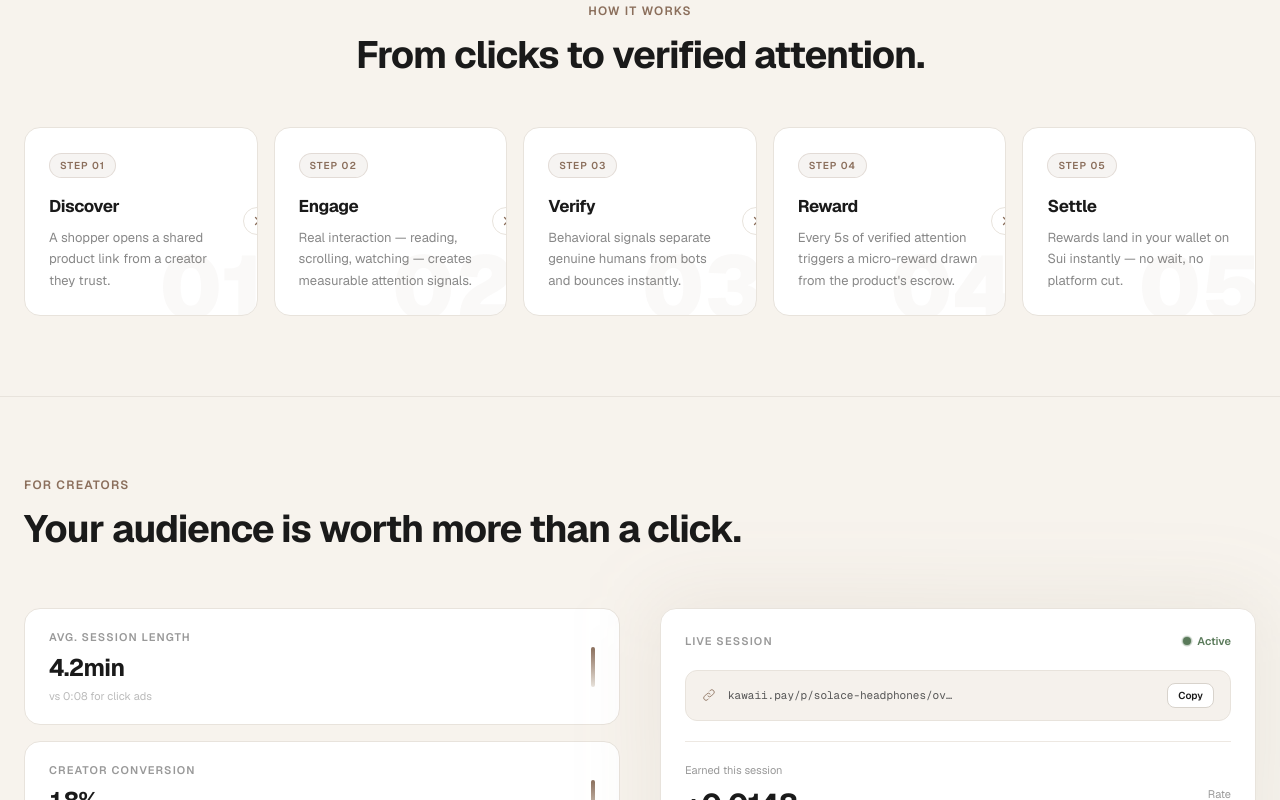
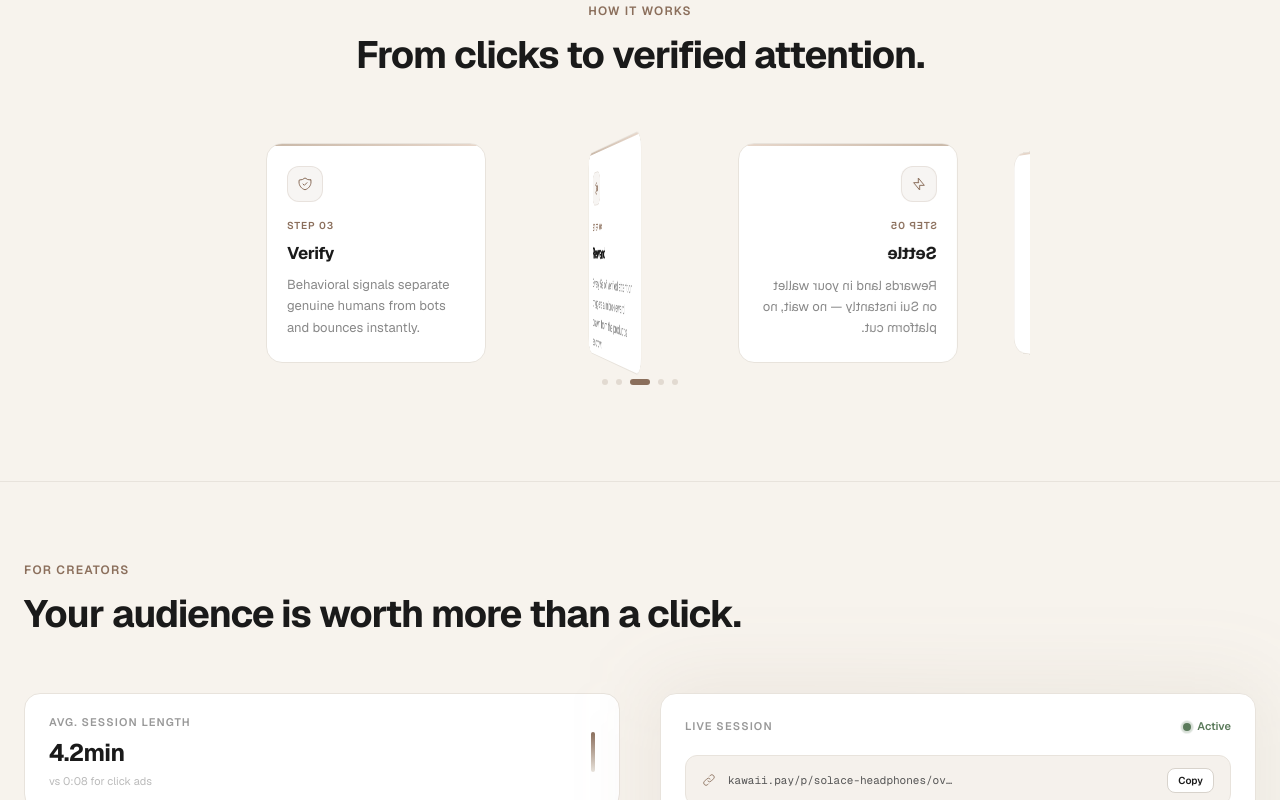
Before and after one commit to dumprahul/kawaipay, a Next.js app: page / in a window 1280 px wide. Shown: the part 1740-2540 px from the top of the page. Built offline with nearby package versions, Linux system fonts and the light colour scheme.

Commit message:
feat: fix hero product image + replace HowItWorks with React Bits carousel
- LandingHero: swap clothing image for headphones (Unsplash)
- Vendor Carousel component from React Bits (framer-motion, no react-icons)
- HowItWorks: use Carousel with 5 step cards, brown palette, autoplay

```diff
--- a/app/landing/HowItWorks.tsx
+++ b/app/landing/HowItWorks.tsx
@@ -3,82 +3,67 @@
 import { useRef } from "react";
 import { motion, useInView } from "framer-motion";
 import BlurText from "@/components/ui/BlurText";
+import Carousel from "@/components/ui/Carousel";
+import type { CarouselItem } from "@/components/ui/Carousel";
 
-const STEPS = [
+const STEPS: CarouselItem[] = [
   {
-    num: "01",
+    id: 1,
     title: "Discover",
-    body: "A shopper opens a shared product link from a creator they trust.",
+    description: "A shopper opens a shared product link from a creator they trust.",
+    icon: (
+      <svg className="w-4 h-4" fill="none" stroke="#8b6f5c" viewBox="0 0 24 24">
+        <path strokeLinecap="round" strokeLinejoin="round" strokeWidth={1.5} d="M21 21l-4.35-4.35M17 11A6 6 0 111 11a6 6 0 0116 0z" />
+      </svg>
+    ),
   },
   {
-    num: "02",
+    id: 2,
     title: "Engage",
-    body: "Real interaction — reading, scrolling, watching — creates measurable attention signals.",
+    description: "Real interaction — reading, scrolling, watching — creates measurable attention signals.",
+    icon: (
+      <svg className="w-4 h-4" fill="none" stroke="#8b6f5c" viewBox="0 0 24 24">
+        <path strokeLinecap="round" strokeLinejoin="round" strokeWidth={1.5} d="M15 12a3 3 0 11-6 0 3 3 0 016 0zM2.458 12C3.732 7.943 7.523 5 12 5c4.477 0 8.268 2.943 9.542 7-1.274 4.057-5.065 7-9.542 7-4.477 0-8.268-2.943-9.542-7z" />
+      </svg>
+    ),
   },
   {
-    num: "03",
+    id: 3,
     title: "Verify",
-    body: "Behavioral signals separate genuine humans from bots and bounces instantly.",
+    description: "Behavioral signals separate genuine humans from bots and bounces instantly.",
+    icon: (
+      <svg className="w-4 h-4" fill="none" stroke="#8b6f5c" viewBox="0 0 24 24">
+        <path strokeLinecap="round" strokeLinejoin="round" strokeWidth={1.5} d="M9 12l2 2 4-4m5.618-4.016A11.955 11.955 0 0112 2.944a11.955 11.955 0 01-8.618 3.04A12.02 12.02 0 003 9c0 5.591 3.824 10.29 9 11.622 5.176-1.332 9-6.03 9-11.622 0-1.042-.133-2.052-.382-3.016z" />
+      </svg>
+    ),
   },
   {
-    num: "04",
+    id: 4,
     title: "Reward",
-    body: "Every 5s of verified attention triggers a micro-reward drawn from the product's escrow.",
+    description: "Every 5s of verified attention triggers a micro-reward drawn from the product's escrow.",
+    icon: (
+      <svg className="w-4 h-4" fill="none" stroke="#8b6f5c" viewBox="0 0 24 24">
+        <path strokeLinecap="round" strokeLinejoin="round" strokeWidth={1.5} d="M12 8c-1.657 0-3 .895-3 2s1.343 2 3 2 3 .895 3 2-1.343 2-3 2m0-8c1.11 0 2.08.402 2.599 1M12 8V7m0 1v8m0 0v1m0-1c-1.11 0-2.08-.402-2.599-1M21 12a9 9 0 11-18 0 9 9 0 0118 0z" />
+      </svg>
+    ),
   },
   {
-    num: "05",
+    id: 5,
     title: "Settle",
-    body: "Rewards land in your wallet on Sui instantly — no wait, no platform cut.",
+    description: "Rewards land in your wallet on Sui instantly — no wait, no platform cut.",
+    icon: (
+      <svg className="w-4 h-4" fill="none" stroke="#8b6f5c" viewBox="0 0 24 24">
+        <path strokeLinecap="round" strokeLinejoin="round" strokeWidth={1.5} d="M13 10V3L4 14h7v7l9-11h-7z" />
+      </svg>
+    ),
   },
 ];
-
-function StepCard({ step, index }: { step: typeof STEPS[0]; index: number }) {
-  const ref = useRef(null);
-  const inView = useInView(ref, { once: true, margin: "-40px" });
-
-  return (
-    <motion.div
-      ref={ref}
-      initial={{ opacity: 0, y: 32 }}
-      animate={inView ? { opacity: 1, y: 0 } : {}}
-      transition={{ duration: 0.6, delay: index * 0.1, ease: [0.22, 1, 0.36, 1] }}
-      className="group relative bg-white border border-[#E8E3DC] rounded-2xl p-6 overflow-hidden
-                 hover:-translate-y-1 hover:shadow-[0_12px_36px_-8px_rgba(139,111,92,0.15)]
-                 hover:border-[#c9b8a8] transition-all duration-300"
-    >
-      {/* Large watermark number */}
-      <span
-        className="absolute -right-2 -bottom-4 text-[88px] font-black leading-none select-none pointer-events-none transition-opacity duration-300 opacity-[0.04] group-hover:opacity-[0.07]"
-        style={{ color: "#8b6f5c" }}
-      >
-        {step.num}
-      </span>
-
-      {/* Step pill */}
-      <span className="inline-block text-[10px] font-semibold uppercase tracking-widest px-2.5 py-1 rounded-full border bg-[#8b6f5c14] text-[#8b6f5c] border-[#8b6f5c30] mb-4">
-        Step {step.num}
-      </span>
-
-      <h3 className="text-[17px] font-bold text-[#1a1a1a] mb-2 tracking-tight">{step.title}</h3>
-      <p className="text-[13px] text-[#888] leading-relaxed">{step.body}</p>
-
-      {/* Connector arrow — hidden on last card */}
-      {index < STEPS.length - 1 && (
-        <div className="hidden md:flex absolute -right-3.5 top-1/2 -translate-y-1/2 z-10
-                        w-7 h-7 rounded-full bg-white border border-[#E8E3DC] items-center justify-center
-                        group-hover:border-[#c9b8a8] transition-colors duration-300">
-          <svg className="w-3 h-3 text-[#8b6f5c]" fill="none" stroke="currentColor" viewBox="0 0 24 24">
-            <path strokeLinecap="round" strokeLinejoin="round" strokeWidth={2.5} d="M9 5l7 7-7 7" />
-          </svg>
-        </div>
-      )}
-    </motion.div>
-  );
-}
 
 export default function HowItWorks() {
   const headRef = useRef(null);
   const inView = useInView(headRef, { once: true, margin: "-60px" });
+  const carouselRef = useRef(null);
+  const carouselInView = useInView(carouselRef, { once: true, margin: "-40px" });
 
   return (
     <section id="how-it-works" className="max-w-7xl mx-auto px-6 py-20 border-t border-[#E8E3DC]">
@@ -103,19 +88,24 @@ export default function HowItWorks() {
         </div>
       </div>
 
-      {/* Desktop: 5-column grid */}
-      <div className="hidden md:grid md:grid-cols-5 gap-4">
-        {STEPS.map((step, i) => (
-          <StepCard key={step.num} step={step} index={i} />
-        ))}
-      </div>
-
-      {/* Mobile: vertical stack */}
-      <div className="flex flex-col gap-3 md:hidden">
-        {STEPS.map((step, i) => (
-          <StepCard key={step.num} step={step} index={i} />
-        ))}
-      </div>
+      {/* Carousel — wide container, 3 cards visible */}
+      <motion.div
+        ref={carouselRef}
+        initial={{ opacity: 0, y: 32 }}
+        animate={carouselInView ? { opacity: 1, y: 0 } : {}}
+        transition={{ duration: 0.65, ease: [0.22, 1, 0.36, 1] }}
+        className="flex justify-center"
+      >
+        <Carousel
+          items={STEPS}
+          baseWidth={780}
+          cardWidth={220}
+          autoplay
+          autoplayDelay={2800}
+          pauseOnHover
+          loop
+        />
+      </motion.div>
     </section>
   );
 }
--- a/app/landing/LandingHero.tsx
+++ b/app/landing/LandingHero.tsx
@@ -7,7 +7,7 @@ function HeroVisual() {
       <div className="rounded-3xl overflow-hidden border border-[#E0DAD2] shadow-xl bg-white">
         <div className="relative" style={{ height: 380 }}>
           <img
-            src="https://images.unsplash.com/photo-1490481651871-ab68de25d43d?w=800&q=80"
+            src="https://images.unsplash.com/photo-1505740420928-5e560c06d30e?w=800&q=80"
             alt="Products"
             className="w-full h-full object-cover"
           />
--- /dev/null
+++ b/components/ui/Carousel.tsx
@@ -0,0 +1,239 @@
+"use client";
+
+import { useEffect, useMemo, useRef, useState } from "react";
+import { motion, useMotionValue, useTransform, type Transition } from "framer-motion";
+
+export interface CarouselItem {
+  id: number;
+  title: string;
+  description: string;
+  icon: React.ReactNode;
+}
+
+const DRAG_BUFFER = 0;
+const VELOCITY_THRESHOLD = 500;
+const GAP = 16;
+const SPRING_OPTIONS: Transition = { type: "spring", stiffness: 300, damping: 30 };
+
+function CarouselCard({
+  item,
+  index,
+  itemWidth,
+  round,
+  trackItemOffset,
+  x,
+  transition,
+}: {
+  item: CarouselItem;
+  index: number;
+  itemWidth: number;
+  round: boolean;
+  trackItemOffset: number;
+  x: ReturnType<typeof useMotionValue<number>>;
+  transition: Transition;
+}) {
+  const range = [
+    -(index + 1) * trackItemOffset,
+    -index * trackItemOffset,
+    -(index - 1) * trackItemOffset,
+  ];
+  const rotateY = useTransform(x, range, [90, 0, -90], { clamp: false });
+
+  return (
+    <motion.div
+      className={`relative shrink-0 flex flex-col overflow-hidden cursor-grab active:cursor-grabbing ${
+        round
+          ? "items-center justify-center text-center"
+          : "items-start justify-between bg-white border border-[#E8E3DC] rounded-[16px]"
+      }`}
+      style={{
+        width: itemWidth,
+        height: round ? itemWidth : 220,
+        rotateY,
+        ...(round && { borderRadius: "50%" }),
+      }}
+      transition={transition}
+    >
+      {!round && (
+        <>
+          {/* Top accent bar */}
+          <div className="h-0.5 w-full bg-gradient-to-r from-[#c9b8a8] to-[#e8d8cc] shrink-0" />
+          <div className="p-5 flex flex-col flex-1">
+            {/* Step icon */}
+            <div className="w-9 h-9 rounded-xl bg-[#8b6f5c12] border border-[#8b6f5c25] flex items-center justify-center mb-4 shrink-0">
+              {item.icon}
+            </div>
+            {/* Step number watermark */}
+            <div className="flex-1 flex flex-col justify-between">
+              <div>
+                <p className="text-[10px] font-semibold uppercase tracking-widest text-[#8b6f5c] mb-2">
+                  Step {String(item.id).padStart(2, "0")}
+                </p>
+                <h3 className="text-[17px] font-bold text-[#1a1a1a] mb-2 tracking-tight">{item.title}</h3>
+                <p className="text-[13px] text-[#888] leading-relaxed">{item.description}</p>
+              </div>
+            </div>
+          </div>
+        </>
+      )}
+    </motion.div>
+  );
+}
+
+export default function Carousel({
+  items,
+  baseWidth = 300,
+  autoplay = false,
+  autoplayDelay = 3000,
+  pauseOnHover = false,
+  loop = false,
+  round = false,
+  cardWidth = 0,
+}: {
+  items: CarouselItem[];
+  baseWidth?: number;
+  autoplay?: boolean;
+  autoplayDelay?: number;
+  pauseOnHover?: boolean;
+  loop?: boolean;
+  round?: boolean;
+  cardWidth?: number;
+}) {
+  const containerPadding = 16;
+  // If cardWidth is provided, use it; otherwise fill the container
+  const itemWidth = cardWidth > 0 ? cardWidth : baseWidth - containerPadding * 2;
+  const trackItemOffset = itemWidth + GAP;
+
+  const itemsForRender = useMemo(() => {
+    if (!loop) return items;
+    if (items.length === 0) return [];
+    return [items[items.length - 1], ...items, items[0]];
+  }, [items, loop]);
+
+  const [position, setPosition] = useState(loop ? 1 : 0);
+  const x = useMotionValue(0);
+  const [isHovered, setIsHovered] = useState(false);
+  const [isJumping, setIsJumping] = useState(false);
+  const [isAnimating, setIsAnimating] = useState(false);
+
+  const containerRef = useRef<HTMLDivElement>(null);
+
+  useEffect(() => {
+    if (!pauseOnHover || !containerRef.current) return;
+    const el = containerRef.current;
+    const enter = () => setIsHovered(true);
+    const leave = () => setIsHovered(false);
+    el.addEventListener("mouseenter", enter);
+    el.addEventListener("mouseleave", leave);
+    return () => { el.removeEventListener("mouseenter", enter); el.removeEventListener("mouseleave", leave); };
+  }, [pauseOnHover]);
+
+  useEffect(() => {
+    if (!autoplay || itemsForRender.length <= 1) return;
+    if (pauseOnHover && isHovered) return;
+    const timer = setInterval(() => {
+      setPosition((prev) => Math.min(prev + 1, itemsForRender.length - 1));
+    }, autoplayDelay);
+    return () => clearInterval(timer);
+  }, [autoplay, autoplayDelay, isHovered, pauseOnHover, itemsForRender.length]);
+
+  useEffect(() => {
+    const start = loop ? 1 : 0;
+    setPosition(start);
+    x.set(-start * trackItemOffset);
+  }, [items.length, loop, trackItemOffset, x]);
+
+  const effectiveTransition = isJumping ? { duration: 0 } : SPRING_OPTIONS;
+
+  const handleAnimationComplete = () => {
+    if (!loop || itemsForRender.length <= 1) { setIsAnimating(false); return; }
+    const lastClone = itemsForRender.length - 1;
+    if (position === lastClone) {
+      setIsJumping(true);
+      setPosition(1); x.set(-1 * trackItemOffset);
+      requestAnimationFrame(() => { setIsJumping(false); setIsAnimating(false); });
+      return;
+    }
+    if (position === 0) {
+      setIsJumping(true);
+      const t = items.length; setPosition(t); x.set(-t * trackItemOffset);
+      requestAnimationFrame(() => { setIsJumping(false); setIsAnimating(false); });
+      return;
+    }
+    setIsAnimating(false);
+  };
+
+  const handleDragEnd = (_: unknown, info: { offset: { x: number }; velocity: { x: number } }) => {
+    const { offset, velocity } = info;
+    const dir =
+      offset.x < -DRAG_BUFFER || velocity.x < -VELOCITY_THRESHOLD ? 1
+      : offset.x > DRAG_BUFFER || velocity.x > VELOCITY_THRESHOLD ? -1
+      : 0;
+    if (dir === 0) return;
+    setPosition((prev) => Math.max(0, Math.min(prev + dir, itemsForRender.length - 1)));
+  };
+
+  const dragProps = loop ? {} : {
+    dragConstraints: { left: -trackItemOffset * Math.max(itemsForRender.length - 1, 0), right: 0 },
+  };
+
+  const activeIndex = items.length === 0 ? 0
+    : loop ? (position - 1 + items.length) % items.length
+    : Math.min(position, items.length - 1);
+
+  return (
+    <div
+      ref={containerRef}
+      className={`relative overflow-hidden p-4 ${round ? "rounded-full border border-[#E8E3DC]" : "rounded-[24px]"}`}
+      style={{ width: `${baseWidth}px`, ...(round && { height: `${baseWidth}px` }) }}
+    >
+      <motion.div
+        className="flex"
+        drag={isAnimating ? false : "x"}
+        {...dragProps}
+        style={{
+          width: itemWidth,
+          gap: `${GAP}px`,
+          perspective: 1000,
+          perspectiveOrigin: `${position * trackItemOffset + itemWidth / 2}px 50%`,
+          x,
+        }}
+        onDragEnd={handleDragEnd}
+        animate={{ x: -(position * trackItemOffset) }}
+        transition={effectiveTransition}
+        onAnimationStart={() => setIsAnimating(true)}
+        onAnimationComplete={handleAnimationComplete}
+      >
+        {itemsForRender.map((item, index) => (
+          <CarouselCard
+            key={`${item.id}-${index}`}
+            item={item}
+            index={index}
+            itemWidth={itemWidth}
+            round={round}
+            trackItemOffset={trackItemOffset}
+            x={x}
+            transition={effectiveTransition}
+          />
+        ))}
+      </motion.div>
+
+      {/* Dots */}
+      <div className="mt-4 flex justify-center gap-2">
+        {items.map((_, index) => (
+          <motion.button
+            key={index}
+            type="button"
+            aria-label={`Go to slide ${index + 1}`}
+            className={`h-1.5 rounded-full border-0 p-0 appearance-none cursor-pointer transition-colors duration-150 ${
+              activeIndex === index ? "bg-[#8b6f5c]" : "bg-[#8b6f5c30]"
+            }`}
+            animate={{ width: activeIndex === index ? 20 : 6 }}
+            transition={{ duration: 0.2 }}
+            onClick={() => setPosition(loop ? index + 1 : index)}
+          />
+        ))}
+      </div>
+    </div>
+  );
+}
```
